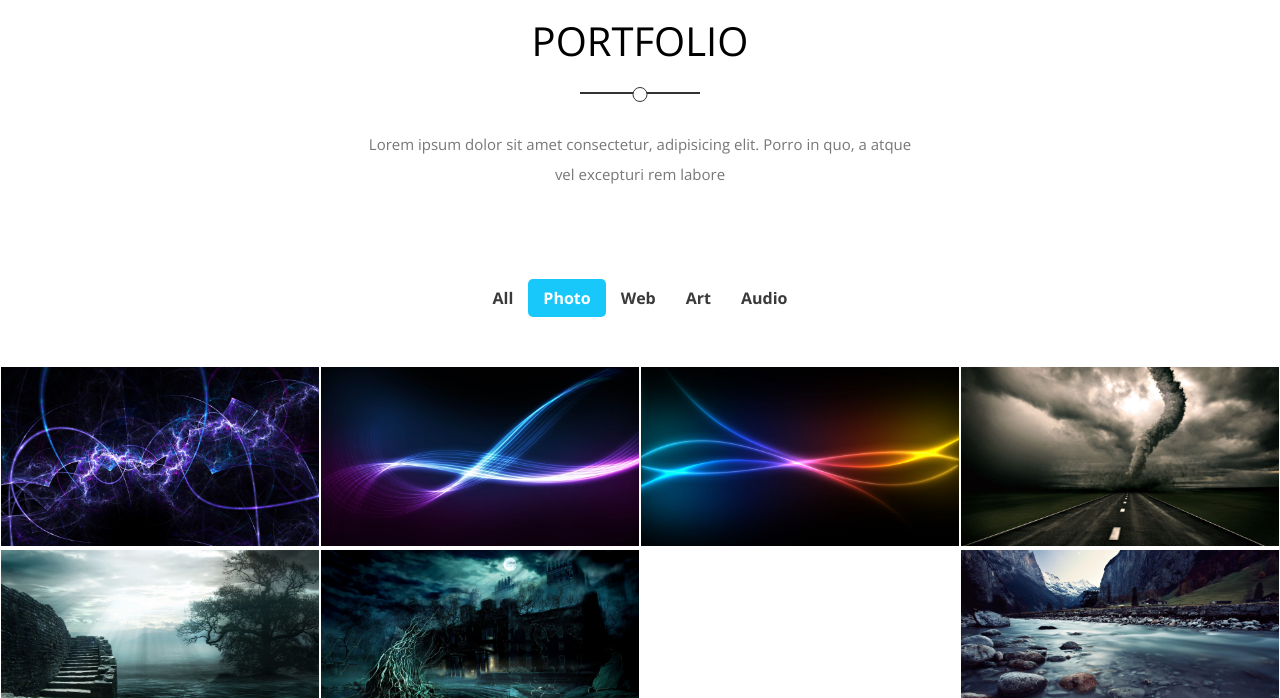
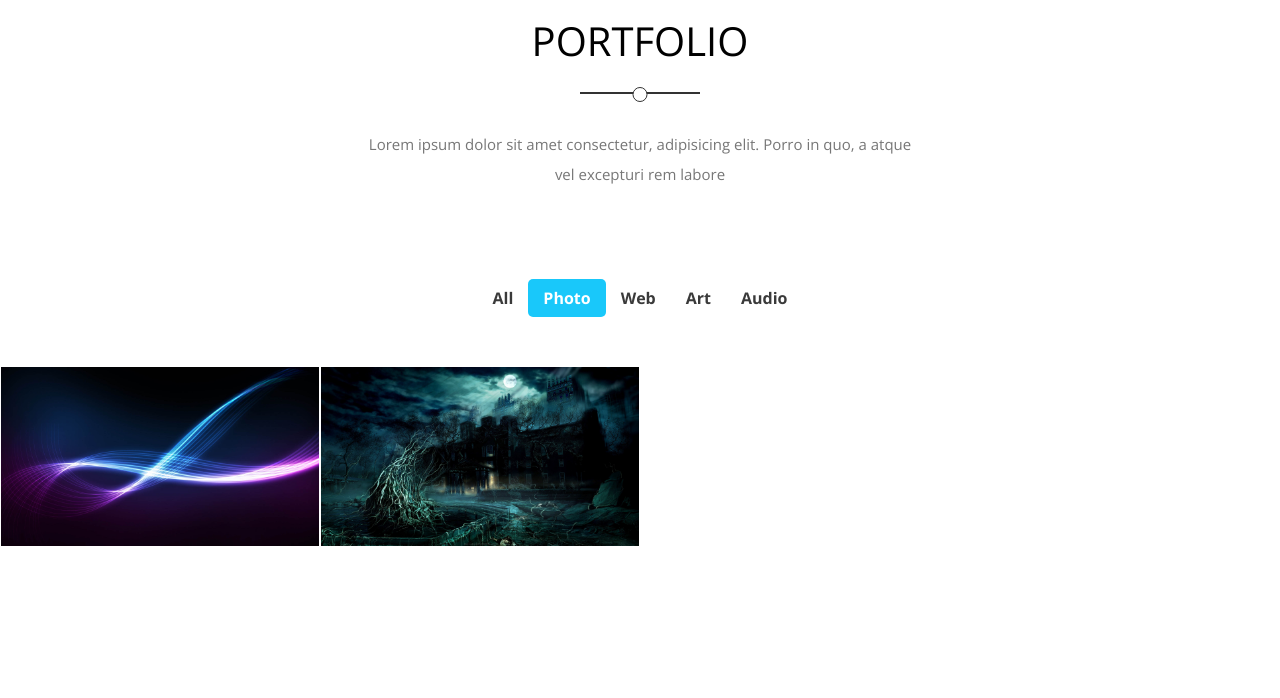
Before and after one commit to Mecha-Mind/Kasper, a plain HTML site: page index.html in a window 1280 px wide. Both pictures are taken after a click on the item "Photo". Shown: the part 2234-2932 px from the top of the page. Drawn offline with nearby package versions, Linux system fonts and the light colour scheme.

Commit message:
shuffle update category

```diff
--- a/css/master.css
+++ b/css/master.css
@@ -570,12 +570,19 @@ header nav #search_input.show {
   margin-top: 50px;
   display: flex;
   flex-wrap: wrap;
+  min-height: 356.6px;
 }
 .portfolio .porto-content .box {
   position: relative;
   overflow: hidden;
   padding: 0 1px;
+  transition: 1.3s ease;
+
 }
+/* .portfolio .porto-content .box.hide {
+  display: none;
+  transform: scale(0);
+} */
 .portfolio .porto-content .box:hover img {
   transform: rotate(3deg) scale(1.1);
 }
--- a/index.html
+++ b/index.html
@@ -159,63 +159,63 @@
         </div>
         <ul class="shuffle">
           <li class="active">All</li>
-          <li>Photo</li>
-          <li>Web</li>
-          <li>Art</li>
-          <li>Audio</li>
+          <li data-category="photo">Photo</li>
+          <li data-category="web">Web</li>
+          <li data-category="art">Art</li>
+          <li data-category="audio">Audio</li>
         </ul>
       </div>
       <div class="porto-content">
-        <div class="box">
+        <div class="box" data-category="web">
           <img src="./images/b2/shuffle01.jpg" alt="" />
           <div class="caption">
             <h4>Awesome Image</h4>
             <p>Paragraph</p>
           </div>
         </div>
-        <div class="box">
+        <div class="box" data-category="photo">
           <img src="./images/b2/shuffle02.jpg" alt="" />
           <div class="caption">
             <h4>Awesome Image</h4>
             <p>Paragraph</p>
           </div>
         </div>
-        <div class="box">
+        <div class="box" data-category="audio">
           <img src="./images/b2/shuffle03.jpg" alt="" />
           <div class="caption">
             <h4>Awesome Image</h4>
             <p>Paragraph</p>
           </div>
         </div>
-        <div class="box">
+        <div class="box" data-category="web">
           <img src="./images/b2/shuffle04.jpg" alt="" />
           <div class="caption">
             <h4>Awesome Image</h4>
             <p>Paragraph</p>
           </div>
         </div>
-        <div class="box">
+        <div class="box" data-category="audio">
           <img src="./images/b2/shuffle05.jpg" alt="" />
           <div class="caption">
             <h4>Awesome Image</h4>
             <p>Paragraph</p>
           </div>
         </div>
-        <div class="box">
+        <div class="box" data-category="photo">
           <img src="./images/b2/shuffle06.jpg" alt="" />
           <div class="caption">
             <h4>Awesome Image</h4>
             <p>Paragraph</p>
           </div>
         </div>
-        <div class="box">
+        <div class="box" data-category="web">
           <img src="./images/b2/shuffle07.jpg" alt="" />
           <div class="caption">
             <h4>Awesome Image</h4>
             <p>Paragraph</p>
           </div>
         </div>
-        <div class="box">
+        <div class="box" data-category="art">
           <img src="./images/b2/shuffle08.jpg" alt="" />
           <div class="caption">
             <h4>Awesome Image</h4>
--- a/js/main.js
+++ b/js/main.js
@@ -3,6 +3,7 @@ const navMainLinks = document.querySelector("#nav_links");
 const navLinks = document.querySelectorAll("#nav_links a");
 const navToggle = document.querySelector("#nav_toggle");
 const shuffles = document.querySelectorAll(".shuffle li");
+const boxes = document.querySelectorAll("#porto .box");
 const landing = document.querySelector(".landing");
 const bullets = document.querySelectorAll(".bts li");
 const btnScrollToTop = document.querySelector("#btn_up");
@@ -18,6 +19,26 @@ const skillsBullets = document.querySelectorAll(".skills li");
 // toggle on click search icon
 searchIcon.addEventListener("click", () => {
   searchInput.classList.toggle("show");
+});
+
+// Filter boxes based on category
+shuffles.forEach((button) => {
+  button.addEventListener("click", (_) => {
+    const category = button.textContent.toLowerCase();
+    console.log(category);
+    boxes.forEach((box) => {
+      if (
+        category === "all" ||
+        box.getAttribute("data-category") === category
+      ) {
+        box.style.opacity = "1";
+        box.style.display = "block";
+      } else {
+        box.style.opacity = "0";
+        box.style.display = "none";
+      }
+    });
+  });
 });
 
 // Add active class to clicked links
```
